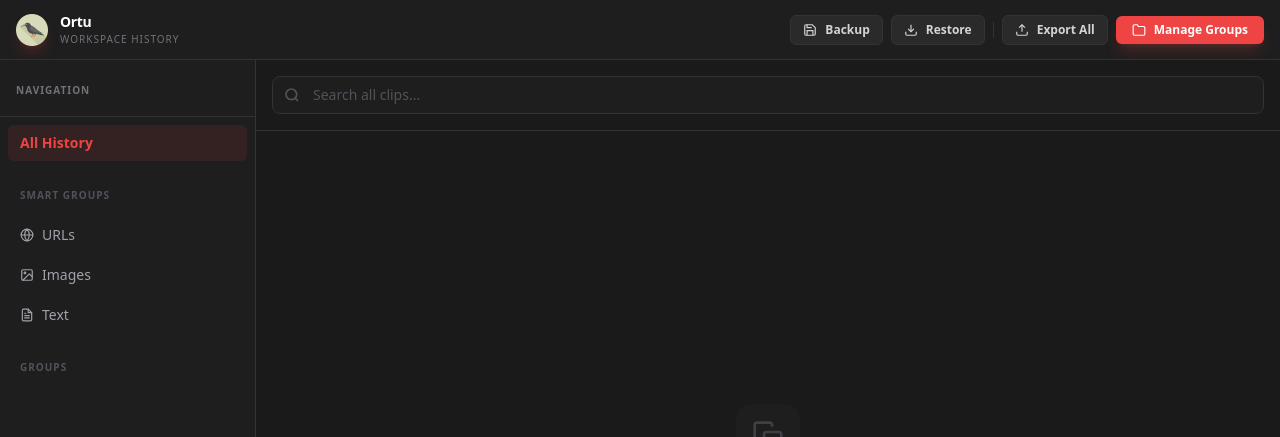
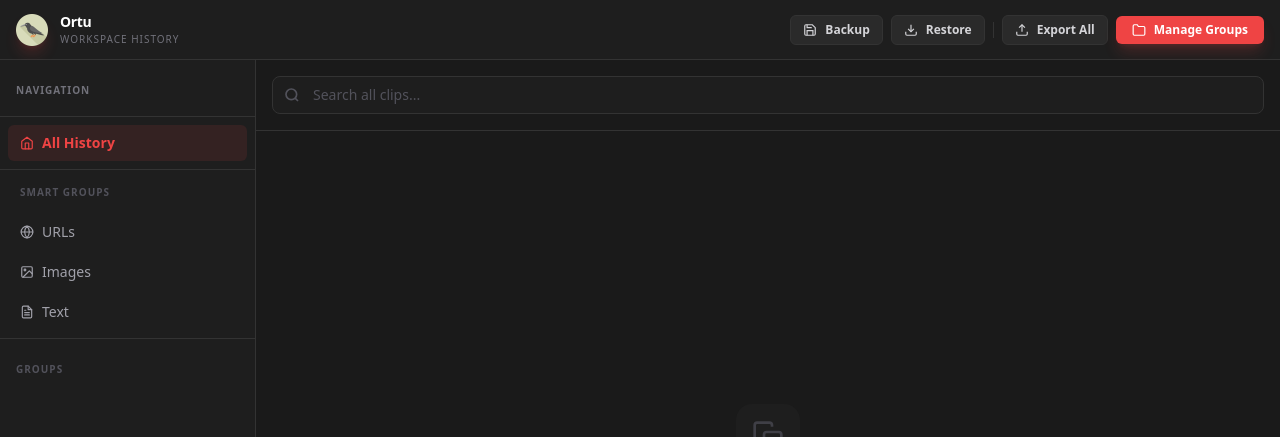
Before and after one commit to abhijith-p-subash/ortu, a SvelteKit app: page / in a window 1280 px wide. Shown: the top 437 px of the page. Built offline with nearby package versions, Linux system fonts and the light colour scheme.

Commit message:
refactor: restructure navigation sidebar layout in `+page.svelte` by adding borders, icons, and separating scrollable sections.

```diff
--- a/src/routes/+page.svelte
+++ b/src/routes/+page.svelte
@@ -527,7 +527,8 @@
           >Navigation</span
         >
       </div>
-      <div class="flex-1 overflow-y-auto custom-scrollbar p-2 space-y-1">
+      <!-- Fixed All History Button -->
+      <div class="p-2 border-b border-[#333]">
         <button
           class="w-full text-left px-3 py-2 rounded-md text-sm transition-all {selectedGroup ===
           null
@@ -537,10 +538,28 @@
             selectedGroup = null;
           }}
         >
+          <span class="flex items-center gap-2">
+            <svg
+              xmlns="http://www.w3.org/2000/svg"
+              width="14"
+              height="14"
+              viewBox="0 0 24 24"
+              fill="none"
+              stroke="currentColor"
+              stroke-width="2"
+              stroke-linecap="round"
+              stroke-linejoin="round"
+              ><path d="M3 9l9-7 9 7v11a2 2 0 0 1-2 2H5a2 2 0 0 1-2-2z"
+              ></path><polyline points="9 22 9 12 15 12 15 22"></polyline></svg
+            >
             All History
-        </button>
-
-        <div class="pt-4 pb-2 px-3">
+          </span>
+        </button>
+      </div>
+
+      <!-- Static Smart Groups Section -->
+      <div class="p-2 border-b border-[#333] space-y-1">
+        <div class="pb-2 px-3">
           <span
             class="text-[10px] font-bold uppercase tracking-widest text-zinc-600"
             >Smart Groups</span
@@ -637,14 +656,18 @@
             Text
           </span>
         </button>
-
-        <div class="pt-4 pb-2 px-3">
+      </div>
+
+      <!-- Static Groups Header -->
+      <div class="pt-4 pb-2 px-4">
         <span
           class="text-[10px] font-bold uppercase tracking-widest text-zinc-600"
           >Groups</span
         >
       </div>
 
+      <!-- Scrollable Groups List -->
+      <div class="flex-1 overflow-y-auto custom-scrollbar px-2 space-y-1">
         {#each groups as group}
           <div
             class="group relative flex items-center rounded-md hover:bg-[#2a2a2a] transition-all {selectedGroup ===
```
Lines whose indentation alone changed are shown as unchanged.
